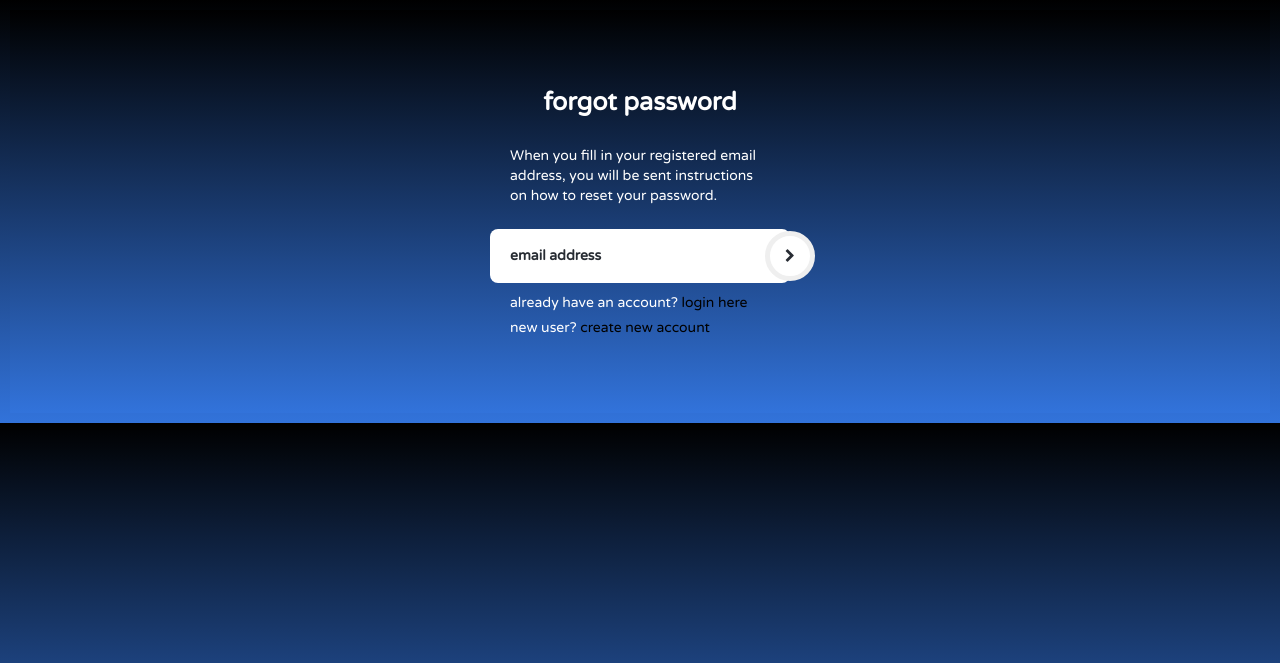
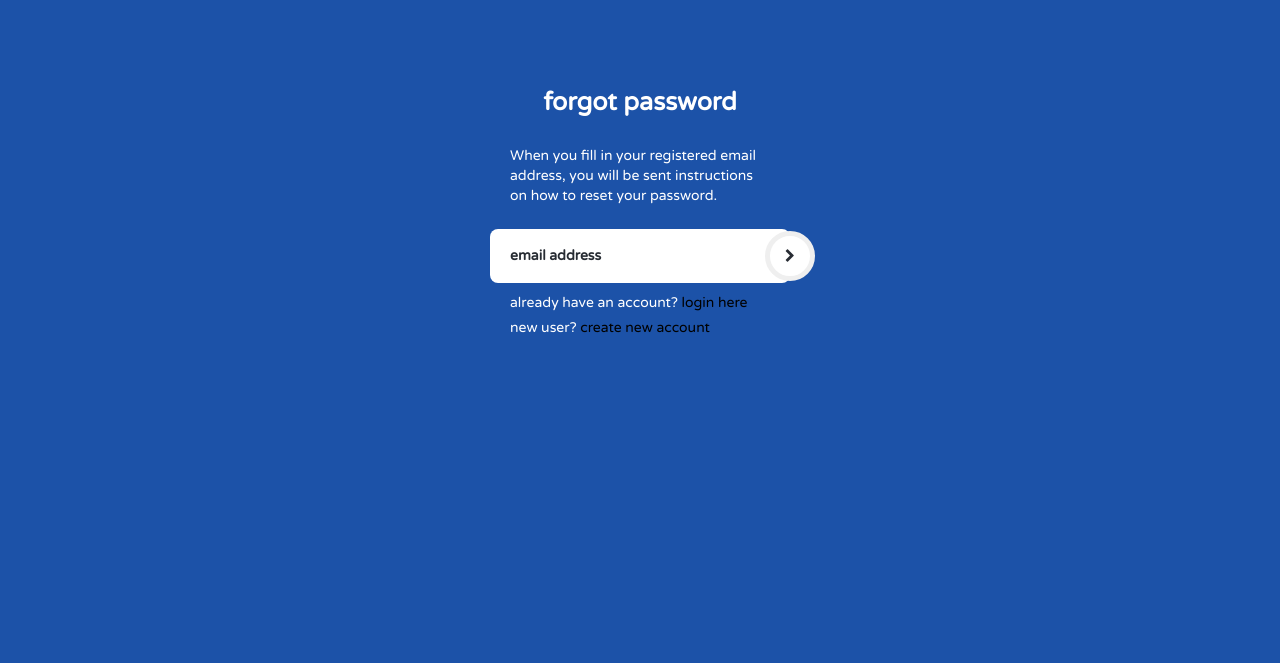
Before and after one commit to sotdjin/glibglab, a Flask app: page /reset in a window 1280 px wide. Shown: the top 663 px of the page. Run offline with Flask 2, Linux system fonts and the light colour scheme; some libraries are stand-ins or nearby versions.

Commit message:
registration.css change

```diff
--- a/static/css/registration.css
+++ b/static/css/registration.css
@@ -22,7 +22,7 @@ Last change	: 2015/03/27
 html,
 body {
 
-background: linear-gradient( black,#3273db);
+background: #1c52a8;
 
   padding: 10px;
   font-family: 'Varela Round';
```
